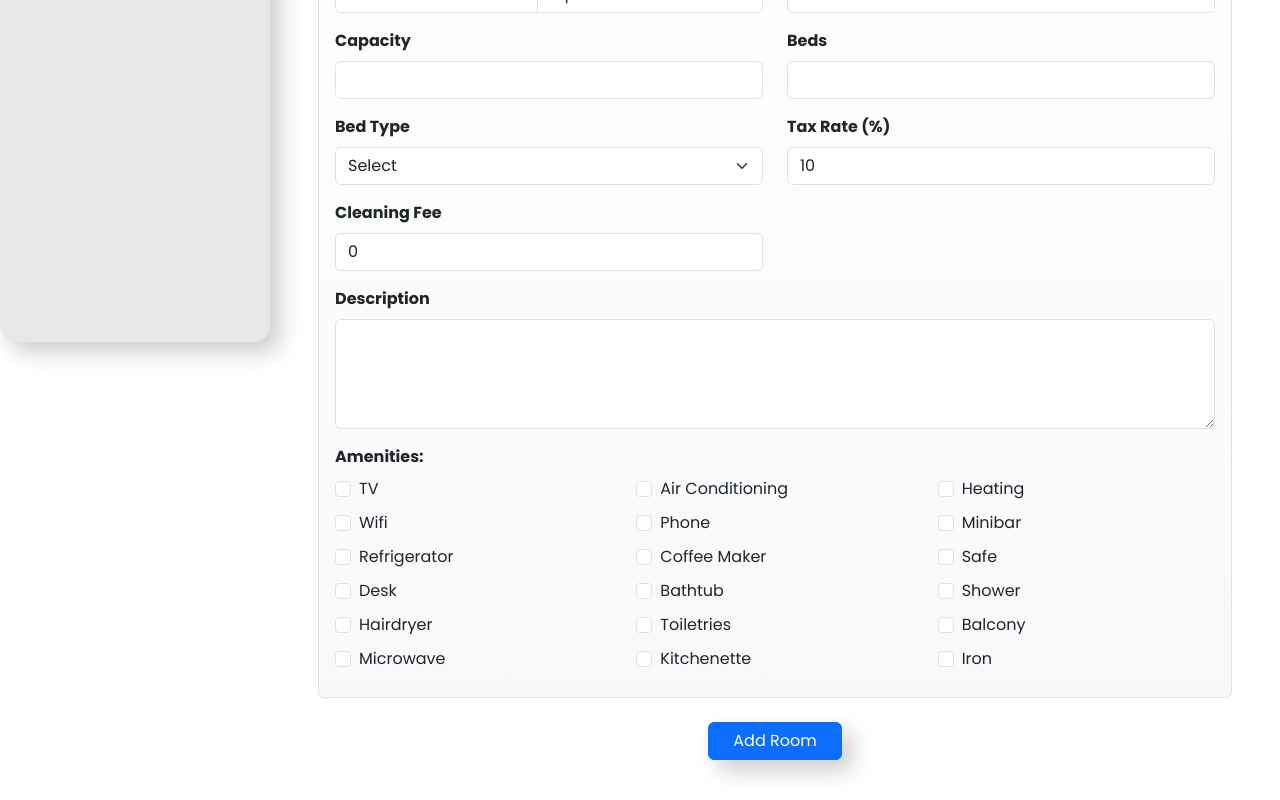
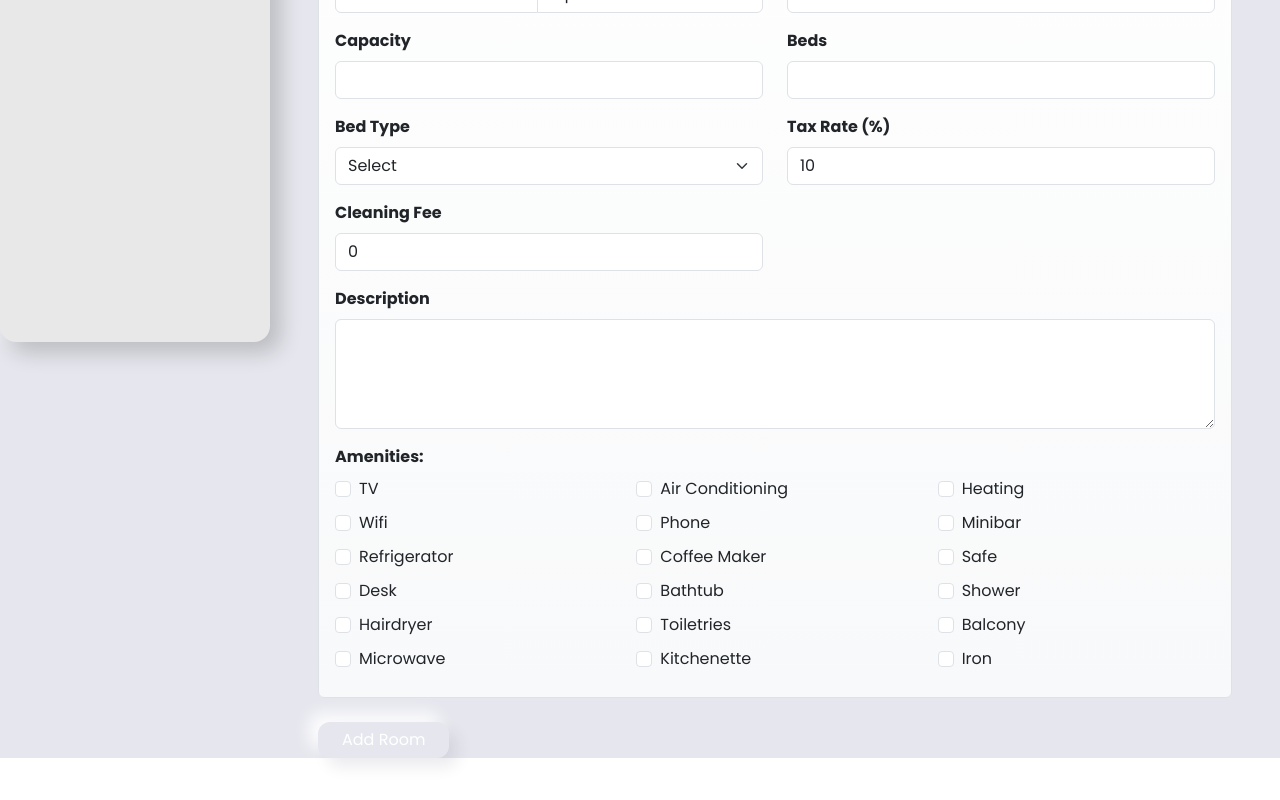
Before and after one commit to Vireta-Group/hotel-saas-frontend, a React (Vite) app: page /add-room in a window 1280 px wide. Shown: the part 458-1258 px from the top of the page. Built offline with nearby package versions, Linux system fonts and the light colour scheme.

Commit message:
edit variable and submitButton and index.css

```diff
--- a/src/Demo.jsx
+++ b/src/Demo.jsx
@@ -1,43 +1,26 @@
 // Demo.jsx
 import { useRef } from "react";
 import Input from "./ui/input/Input";
-import SubmitButton from "./ui/submitButton/SubmitButton";
+import { FontAwesomeIcon } from "@fortawesome/react-fontawesome";
+import { faEnvelope } from "@fortawesome/free-solid-svg-icons";
 
 function Demo() {
   const inputRef = useRef();
 
-  const submitHandler = (e) => {
-    e.preventDefault();
-    console.log(inputRef.current?.value);
-  };
-
   const style = {
-    height: "100vh",
+    height: "500px",
+    width: "500px",
     display: "flex",
+    backgroundColor: "#e6e7ee",
     justifyContent: "center",
     alignItems: "center",
   };
 
   return (
-    <div className="d-flex justify-content-center " style={style}>
-      <form onSubmit={submitHandler} className="card">
-        <Input
-          label="Enter your name"
-          id="name"
-          isFullScreen={true}
-          isRequire={true}
-          type="text"
-          ref={inputRef}
-        />
-        <Input
-          label="Enter your email"
-          id="email"
-          isFullScreen={true}
-          isRequire={true}
-          type="email"
-        />
-        <SubmitButton innerText="Submit" width="300px" />
-      </form>
+    <div className="d-flex justify-content-center" style={style}>
+      <Input iconClass="bi bi-alarm" ref={inputRef}>
+        <FontAwesomeIcon icon={faEnvelope} className="input-icon" />
+      </Input>
     </div>
   );
 }
--- a/src/index.css
+++ b/src/index.css
@@ -0,0 +1,93 @@
+#root {
+  font-family: "Roboto", "Helvetica Neue", Helvetica, Arial, sans-serif;
+  min-height: 100vh;
+  background: var(--bg-light);
+  user-select: none;
+  outline: none;
+}
+
+/* start btn style */
+.btn {
+  background-color: var(--bg-light);
+  border: none;
+  /* color: var(--btn-text); */
+  /* font-weight: 700; */
+  text-transform: capitalize;
+  overflow: hidden;
+  transition: all 0.3s ease;
+  cursor: pointer;
+  display: flex;
+  flex-direction: column;
+  align-items: center;
+  justify-content: center;
+  border-radius: 12px;
+  box-shadow: 9px 9px 16px var(--shadow-dark),
+    -9px -9px 16px var(--shadow-light);
+}
+
+.btn:hover {
+  transform: translateY(-3px);
+  background-color: var(--bg-light);
+  box-shadow: 12px 12px 20px var(--shadow-dark),
+    -12px -12px 20px var(--shadow-light);
+}
+
+.btn:active {
+  background-color: var(--bg-light);
+  box-shadow: inset 4px 4px 6px var(--shadow-dark),
+    inset -4px -4px 6px var(--shadow-light);
+  transform: scale(0.97);
+}
+
+.btn::after {
+  content: "";
+  position: absolute;
+  top: 0;
+  left: 0;
+  width: 200%;
+  height: 100%;
+  opacity: 0;
+  transform: translateX(-100%);
+  background: linear-gradient(
+    to right,
+    rgba(255, 255, 255, 0.13) 0%,
+    rgba(255, 255, 255, 0.13) 77%,
+    rgba(255, 255, 255, 0.5) 92%,
+    rgba(255, 255, 255, 0.3) 100%
+  );
+}
+
+.btn:hover::after {
+  opacity: 1;
+  transform: translateX(0);
+  transition: transform 0.7s ease, opacity 0.15s ease;
+}
+
+/* end btn style  */
+
+/* start form-input style  */
+
+.input-wrapper input {
+  border: none;
+  outline: none;
+  background: none;
+  background-color: var(--light);
+  padding: 0.6rem 1.1rem;
+  border-radius: 20px;
+  margin: 0.5rem 0 1rem 0;
+  font-size: 1.2rem;
+  color: var(--dark);
+  box-shadow: var(--shadow-inset);
+}
+.input-wrapper {
+  width: 100%;
+  margin-bottom: 0.5rem;
+  display: flex;
+  flex-direction: column;
+}
+
+.input-wrapper label {
+  font-size: 0.9rem;
+  font-weight: 400;
+  margin-left: 0.8rem;
+}
--- a/src/style/ui/submitButton/submitButton.css
+++ b/src/style/ui/submitButton/submitButton.css
@@ -1,18 +1,64 @@
-button:active {
-  box-shadow: var(--shadow-inset);
+.btn {
+  background-color: var(--bg-light);
+  border: none;
+  /* color: var(--btn-text); */
+  /* font-weight: 700; */
+  /* text-transform: uppercase; */
+  overflow: hidden;
+  transition: all 0.3s ease;
+  cursor: pointer;
+  display: flex;
+  flex-direction: column;
+  align-items: center;
+  justify-content: center;
+  border-radius: 12px;
+  box-shadow: 9px 9px 16px var(--shadow-dark),
+    -9px -9px 16px var(--shadow-light);
 }
 
-button {
-  border: none;
-  outline: none;
-  background: none;
-  margin: 0.6rem 0 1rem 0;
-  cursor: pointer;
-  font-size: 1.2rem;
-  color: var(--primary-blue);
-  text-transform: capitalize;
-  padding: 0.9rem;
-  border-radius: 20px;
-  background-color: var(--light);
-  box-shadow: var(--shadow);
+.btn:hover {
+  transform: translateY(-3px);
+  background-color: var(--bg-light);
+  box-shadow: 12px 12px 20px var(--shadow-dark),
+    -12px -12px 20px var(--shadow-light);
 }
+
+/* Active state for regular button */
+.btn:active {
+  background-color: var(--bg-light);
+  transform: translateY(0) scale(0.98);
+  box-shadow: inset 4px 4px 6px var(--shadow-dark),
+    inset -4px -4px 6px var(--shadow-light);
+}
+
+.btn::after {
+  content: "";
+  position: absolute;
+  top: 0;
+  left: 0;
+  width: 200%;
+  height: 100%;
+  opacity: 0;
+  transform: translateX(-100%);
+  background: linear-gradient(
+    to right,
+    rgba(255, 255, 255, 0.13) 0%,
+    rgba(255, 255, 255, 0.13) 77%,
+    rgba(255, 255, 255, 0.5) 92%,
+    rgba(255, 255, 255, 0.3) 100%
+  );
+}
+
+/* Hover effect for shine */
+.btn:hover::after {
+  opacity: 1;
+  transform: translateX(0);
+  transition: transform 0.7s ease, opacity 0.15s ease;
+}
+
+/* Active state for circular button */
+.btn:active {
+  box-shadow: inset 4px 4px 6px var(--shadow-dark),
+    inset -4px -4px 6px var(--shadow-light);
+  transform: scale(0.97);
+}
--- a/src/style/veriable/veriable.css
+++ b/src/style/veriable/veriable.css
@@ -32,6 +32,28 @@
   --light-gray: #f8f9fa; /* Light gray */
   --dark: #212529;
   --bg: #e0e0e0;
+
+  /*
+
+  --bg-light: #e6e7ee;
+
+
+
+  --shadow-dark: rgba(17, 12, 46, 0.08);
+  --shadow-light: rgba(255, 255, 255, 0.9);
+  --text-primary: #2d3748;
+  --text-secondary: #718096;
+  --accent-color: #4a5568;
+
+    --bg-dark: #2a2a2a;
+
+
+*/
+  --btn-text: #4d3252;
+  --bg-light: #e6e7ee;
+
+  --shadow-dark: rgba(17, 12, 46, 0.08);
+  --shadow-light: rgba(255, 255, 255, 0.9);
 }
 
 body {
--- a/src/ui/input/Input.jsx
+++ b/src/ui/input/Input.jsx
@@ -1,18 +1,17 @@
 import "../../style/ui/input/input.css";
 import { forwardRef } from "react";
 
-const Input = forwardRef(function Input(
-  { label, type, id, isFullScreen, isRequire },
-  ref
-) {
-  const style = {
-    width: isFullScreen ? "95%" : "45%",
-  };
-
+const Input = forwardRef(function Input({ children }, ref) {
   return (
-    <div className="input-wrapper">
-      <label htmlFor={id}>{label}</label>
-      <input ref={ref} style={style} type={type} id={id} required={isRequire} />
+    <div className="input-group">
+      <input
+        ref={ref}
+        type="email"
+        className="input-field"
+        placeholder="example@company.com"
+        required
+      />
+      {children}
     </div>
   );
 });
--- a/src/ui/submitButton/SubmitButton.jsx
+++ b/src/ui/submitButton/SubmitButton.jsx
@@ -2,7 +2,7 @@ import "../../style/ui/submitButton/submitButton.css";
 
 function SubmitButton({ innerText, width }) {
   return (
-    <button style={{ width }} type="submit">
+    <button style={{ width }} className="btn" type="submit">
       {innerText}
     </button>
   );
```
